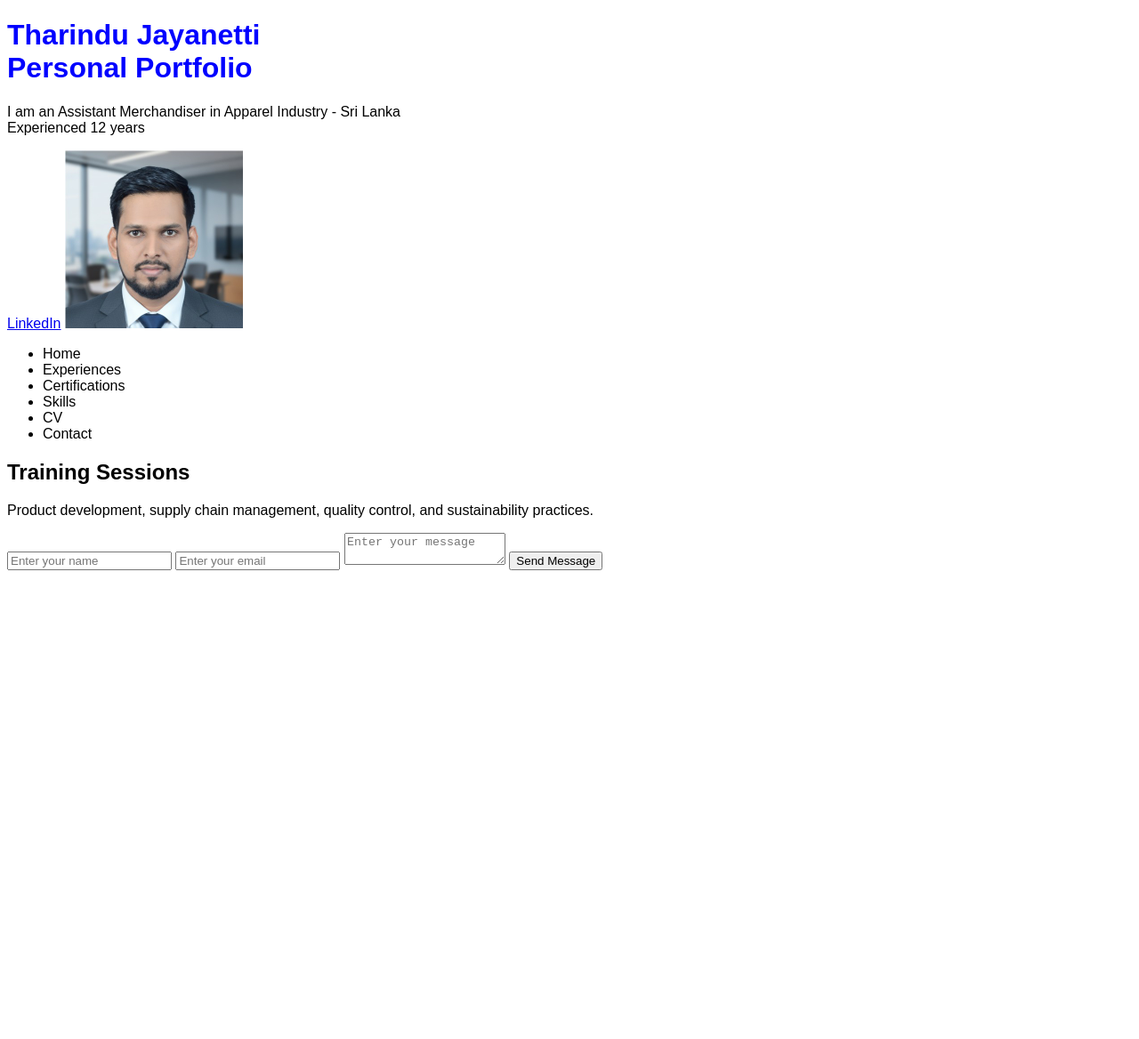
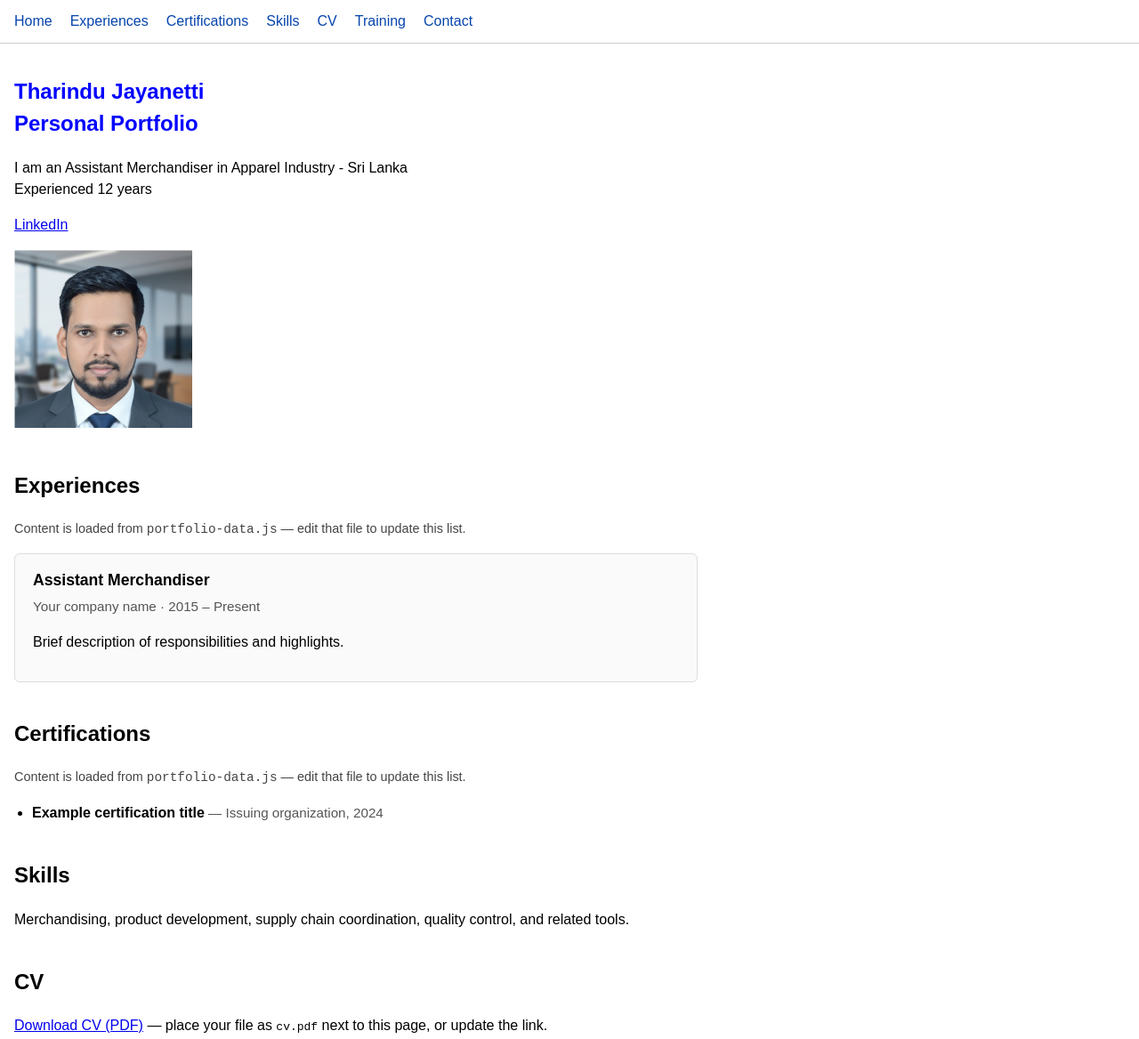
Before and after one commit to jkdtharindu/Practice, a plain HTML site: page index.html in a window 1280 px wide. Shown: the top 1168 px of the page at 89% size. Before the commit the page ends 800 px from the top, so only its background shows below. Drawn offline with Linux system fonts and the light colour scheme.

Commit message:
Please enter the commit message for your changes. Lines starting

```diff
--- /dev/null
+++ b/app.js
@@ -0,0 +1,79 @@
+(function () {
+  var data = window.portfolioData || { experiences: [], certifications: [] };
+
+  function clearAndAppend(root, children) {
+    root.textContent = "";
+    children.forEach(function (el) {
+      root.appendChild(el);
+    });
+  }
+
+  function renderExperiences() {
+    var root = document.getElementById("experiences-root");
+    if (!root) return;
+    var items = data.experiences || [];
+    if (!items.length) {
+      root.innerHTML = "<p>No experiences added yet. Edit <code>portfolio-data.js</code>.</p>";
+      return;
+    }
+    var articles = items.map(function (exp) {
+      var article = document.createElement("article");
+      article.className = "data-card";
+      var h3 = document.createElement("h3");
+      h3.textContent = exp.title || "";
+      var meta = document.createElement("p");
+      meta.className = "data-meta";
+      var company = exp.company || "";
+      var period = exp.period || "";
+      meta.textContent = [company, period].filter(Boolean).join(" · ");
+      article.appendChild(h3);
+      article.appendChild(meta);
+      if (exp.summary) {
+        var p = document.createElement("p");
+        p.textContent = exp.summary;
+        article.appendChild(p);
+      }
+      return article;
+    });
+    clearAndAppend(root, articles);
+  }
+
+  function renderCertifications() {
+    var root = document.getElementById("certifications-root");
+    if (!root) return;
+    var items = data.certifications || [];
+    if (!items.length) {
+      root.innerHTML = "<p>No certifications added yet. Edit <code>portfolio-data.js</code>.</p>";
+      return;
+    }
+    var list = document.createElement("ul");
+    list.className = "cert-list";
+    items.forEach(function (c) {
+      var li = document.createElement("li");
+      var strong = document.createElement("strong");
+      strong.textContent = c.name || "";
+      li.appendChild(strong);
+      var parts = [];
+      if (c.issuer) parts.push(c.issuer);
+      if (c.year) parts.push(c.year);
+      if (parts.length) {
+        var span = document.createElement("span");
+        span.className = "data-meta";
+        span.textContent = " — " + parts.join(", ");
+        li.appendChild(span);
+      }
+      list.appendChild(li);
+    });
+    clearAndAppend(root, [list]);
+  }
+
+  if (document.readyState === "loading") {
+    document.addEventListener("DOMContentLoaded", function () {
+      renderExperiences();
+      renderCertifications();
+    });
+  } else {
+    renderExperiences();
+    renderCertifications();
+  }
+})();
--- a/index.html
+++ b/index.html
@@ -4,30 +4,69 @@
     <meta charset="UTF-8">
     <meta name="viewport" content="width=device-width, initial-scale=1.0">
     <title>Apparel Professional</title>
+    <link rel="stylesheet" href="style.css">
 </head>
-    <link rel="stylesheet" href="style.css">
 <body>
+    <header>
+        <nav aria-label="Main">
+            <ul>
+                <li><a href="#home">Home</a></li>
+                <li><a href="#experiences">Experiences</a></li>
+                <li><a href="#certifications">Certifications</a></li>
+                <li><a href="#skills">Skills</a></li>
+                <li><a href="#cv">CV</a></li>
+                <li><a href="#training">Training</a></li>
+                <li><a href="#contact">Contact</a></li>
+            </ul>
+        </nav>
+    </header>
+
+    <main>
+        <section id="home">
             <h1>Tharindu Jayanetti<br>Personal Portfolio</h1>
             <p>I am an Assistant Merchandiser in Apparel Industry - Sri Lanka <br> Experienced 12 years</p>
-    <a href="https://www.linkedin.com/in/tharindu-jayanetti-06668167/" target="_blank">LinkedIn</a>
-    <img src="images/tharinduLinked.jpg" alt="Profile photo" width="200">
-    <ul>
-        <li>Home</li>
-        <li>Experiences</li>
-        <li>Certifications</li>
-        <li>Skills</li>
-        <li>CV</li>
-        <li>Contact</li>
-    </ul>
-    <div>
+            <a href="https://www.linkedin.com/in/tharindu-jayanetti-06668167/" target="_blank" rel="noopener noreferrer">LinkedIn</a>
+            <p><img src="images/tharinduLinked.jpg" alt="Profile photo" width="200"></p>
+        </section>
+
+        <section id="experiences">
+            <h2>Experiences</h2>
+            <p class="data-hint">Content is loaded from <code>portfolio-data.js</code> — edit that file to update this list.</p>
+            <div id="experiences-root"></div>
+        </section>
+
+        <section id="certifications">
+            <h2>Certifications</h2>
+            <p class="data-hint">Content is loaded from <code>portfolio-data.js</code> — edit that file to update this list.</p>
+            <div id="certifications-root"></div>
+        </section>
+
+        <section id="skills">
+            <h2>Skills</h2>
+            <p>Merchandising, product development, supply chain coordination, quality control, and related tools.</p>
+        </section>
+
+        <section id="cv">
+            <h2>CV</h2>
+            <p><a href="cv.pdf" download>Download CV (PDF)</a> — place your file as <code>cv.pdf</code> next to this page, or update the link.</p>
+        </section>
+
+        <section id="training">
             <h2>Training Sessions</h2>
             <p>Product development, supply chain management, quality control, and sustainability practices.</p>
-    </div>
+        </section>
+
+        <section id="contact">
+            <h2>Contact</h2>
             <form>
-    <input type="text" placeholder="Enter your name">
-    <input type="email" placeholder="Enter your email">
-    <textarea placeholder="Enter your message"></textarea>
+                <input type="text" name="name" placeholder="Enter your name" autocomplete="name" required>
+                <input type="email" name="email" placeholder="Enter your email" autocomplete="email" required>
+                <textarea name="message" placeholder="Enter your message" required></textarea>
                 <button type="submit">Send Message</button>
             </form>
+        </section>
+    </main>
+    <script src="portfolio-data.js"></script>
+    <script src="app.js"></script>
 </body>
 </html>
--- /dev/null
+++ b/portfolio-data.js
@@ -0,0 +1,21 @@
+/**
+ * Edit this file to update what appears on the site.
+ * Keep valid JSON-like syntax (quotes, commas — last item has no trailing comma).
+ */
+window.portfolioData = {
+  experiences: [
+    {
+      title: "Assistant Merchandiser",
+      company: "Your company name",
+      period: "2015 – Present",
+      summary: "Brief description of responsibilities and highlights."
+    }
+  ],
+  certifications: [
+    {
+      name: "Example certification title",
+      issuer: "Issuing organization",
+      year: "2024"
+    }
+  ]
+};
--- a/style.css
+++ b/style.css
@@ -1,7 +1,88 @@
 body {
-  font-family: Arial;
+  font-family: Arial, sans-serif;
+  margin: 0;
+  line-height: 1.5;
+}
+
+header {
+  border-bottom: 1px solid #ccc;
+  padding: 0.75rem 1rem;
+  position: sticky;
+  top: 0;
+  background: #fff;
+}
+
+nav ul {
+  list-style: none;
+  margin: 0;
+  padding: 0;
+  display: flex;
+  flex-wrap: wrap;
+  gap: 0.75rem 1.25rem;
+}
+
+nav a {
+  color: #0645ad;
+  text-decoration: none;
+}
+
+nav a:hover {
+  text-decoration: underline;
+}
+
+main {
+  padding: 1rem;
+  max-width: 48rem;
+}
+
+main section {
+  margin-bottom: 2.5rem;
+  scroll-margin-top: 3rem;
 }
 
 h1 {
   color: blue;
 }
+
+form input,
+form textarea {
+  display: block;
+  width: 100%;
+  max-width: 24rem;
+  margin-bottom: 0.5rem;
+  box-sizing: border-box;
+}
+
+.data-hint {
+  font-size: 0.9rem;
+  color: #444;
+  margin-bottom: 1rem;
+}
+
+.data-card {
+  border: 1px solid #ddd;
+  border-radius: 6px;
+  padding: 1rem 1.25rem;
+  margin-bottom: 1rem;
+  background: #fafafa;
+}
+
+.data-card h3 {
+  margin: 0 0 0.35rem;
+  font-size: 1.1rem;
+}
+
+.data-meta {
+  margin: 0 0 0.75rem;
+  font-size: 0.95rem;
+  color: #555;
+}
+
+.cert-list {
+  margin: 0;
+  padding-left: 1.25rem;
+}
+
+.cert-list li {
+  margin-bottom: 0.5rem;
+}
```
Lines whose indentation alone changed are shown as unchanged.
